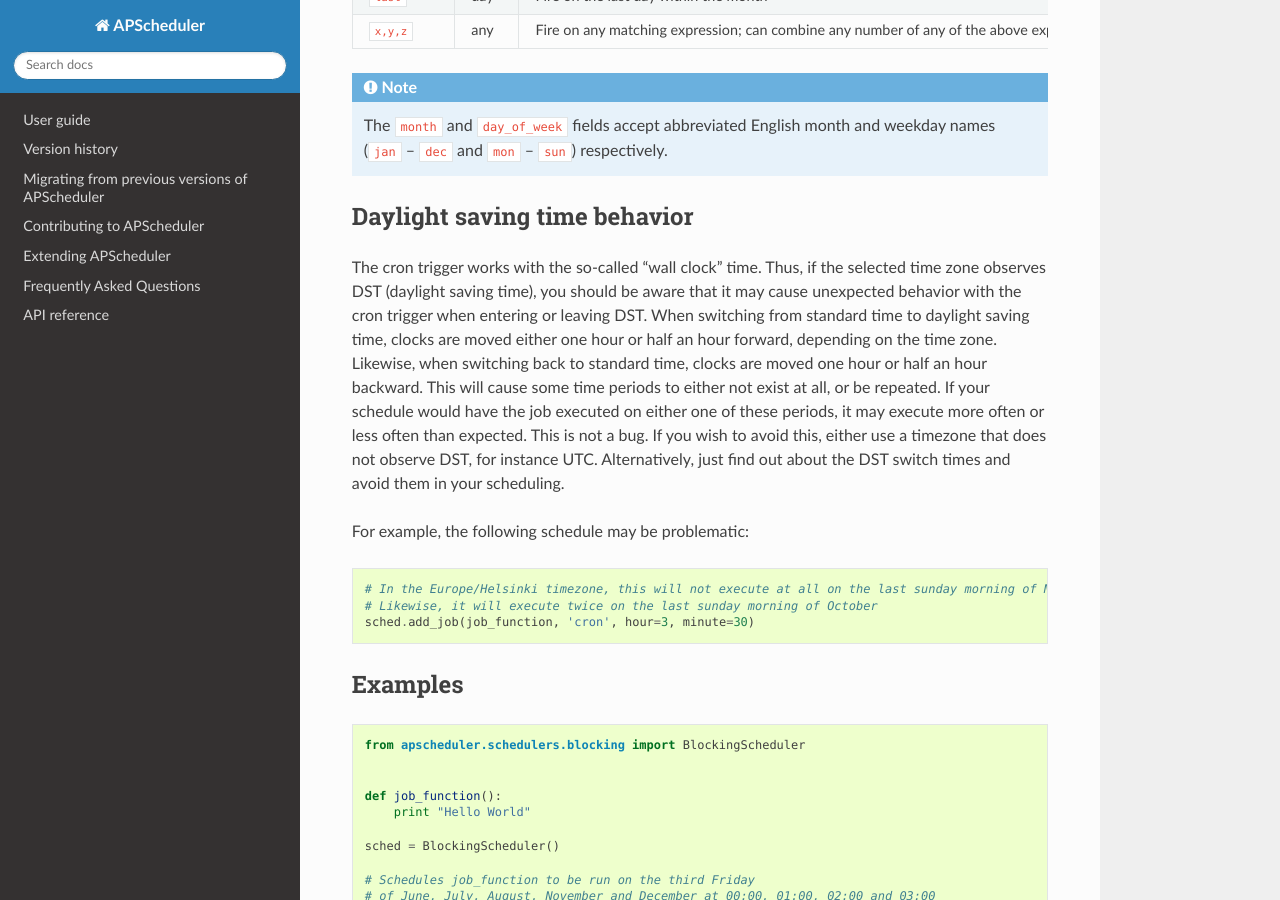
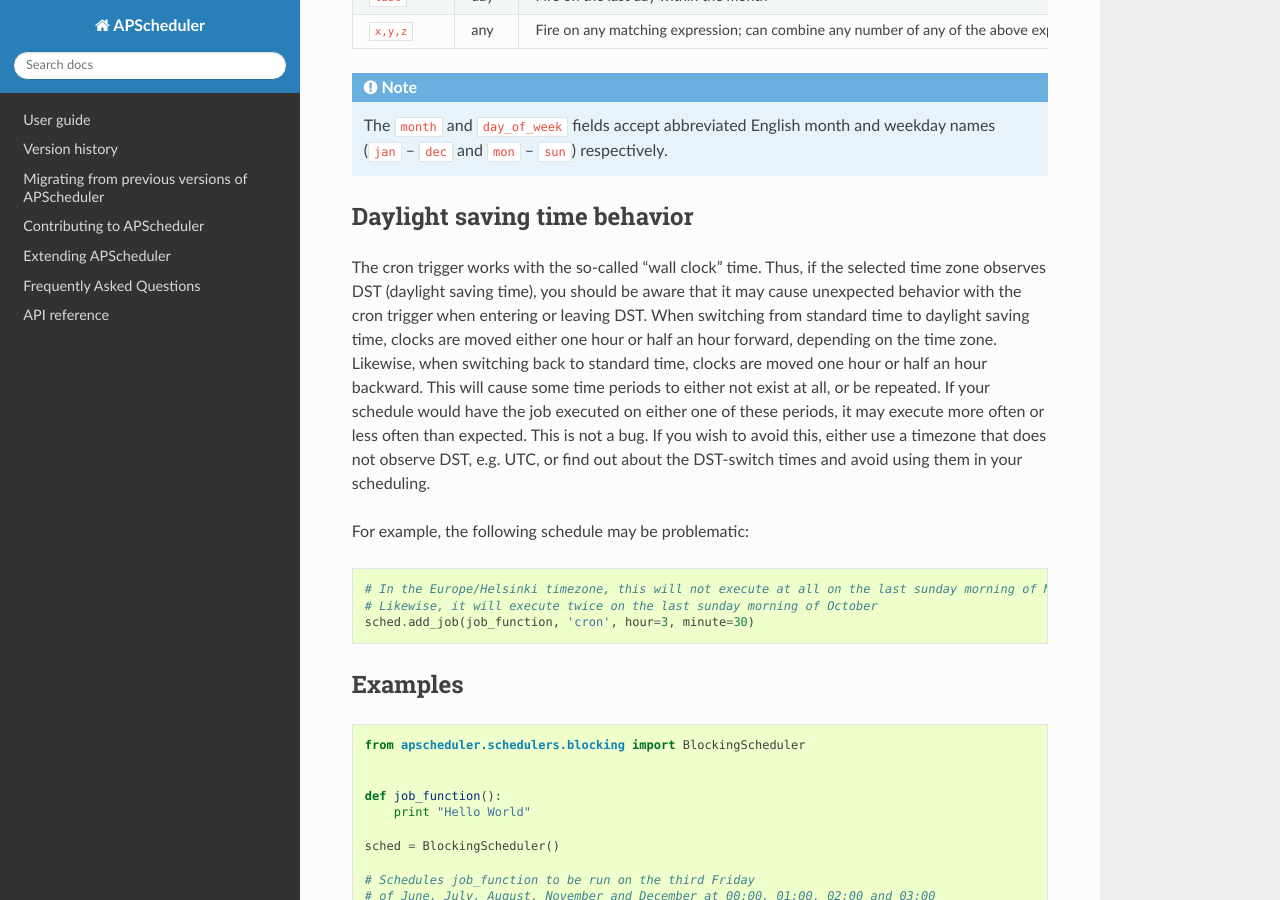
Before and after one commit to agronholm/apscheduler, a Sphinx documentation site: the page built from docs/modules/triggers/cron.rst, in a window 1280 px wide and 900 px high, scrolled down 1474 px. Built offline with Sphinx 7.4.7 and the Read the Docs theme 2.0.0, drawn with Linux system fonts in a browser that asks for light colours.

Commit message:
Update cron.rst

```diff
--- a/docs/modules/triggers/cron.rst
+++ b/docs/modules/triggers/cron.rst
@@ -66,8 +66,8 @@ DST. When switching from standard time to daylight saving time, clocks are moved
 forward, depending on the time zone. Likewise, when switching back to standard time, clocks are moved one hour or half
 an hour backward. This will cause some time periods to either not exist at all, or be repeated. If your schedule would
 have the job executed on either one of these periods, it may execute more often or less often than expected.
-This is not a bug. If you wish to avoid this, either use a timezone that does not observe DST, for instance UTC.
-Alternatively, just find out about the DST switch times and avoid them in your scheduling.
+This is not a bug. If you wish to avoid this, either use a timezone that does not observe DST, e.g. UTC, or find out
+about the DST-switch times and avoid using them in your scheduling.
 
 For example, the following schedule may be problematic::
 
```
